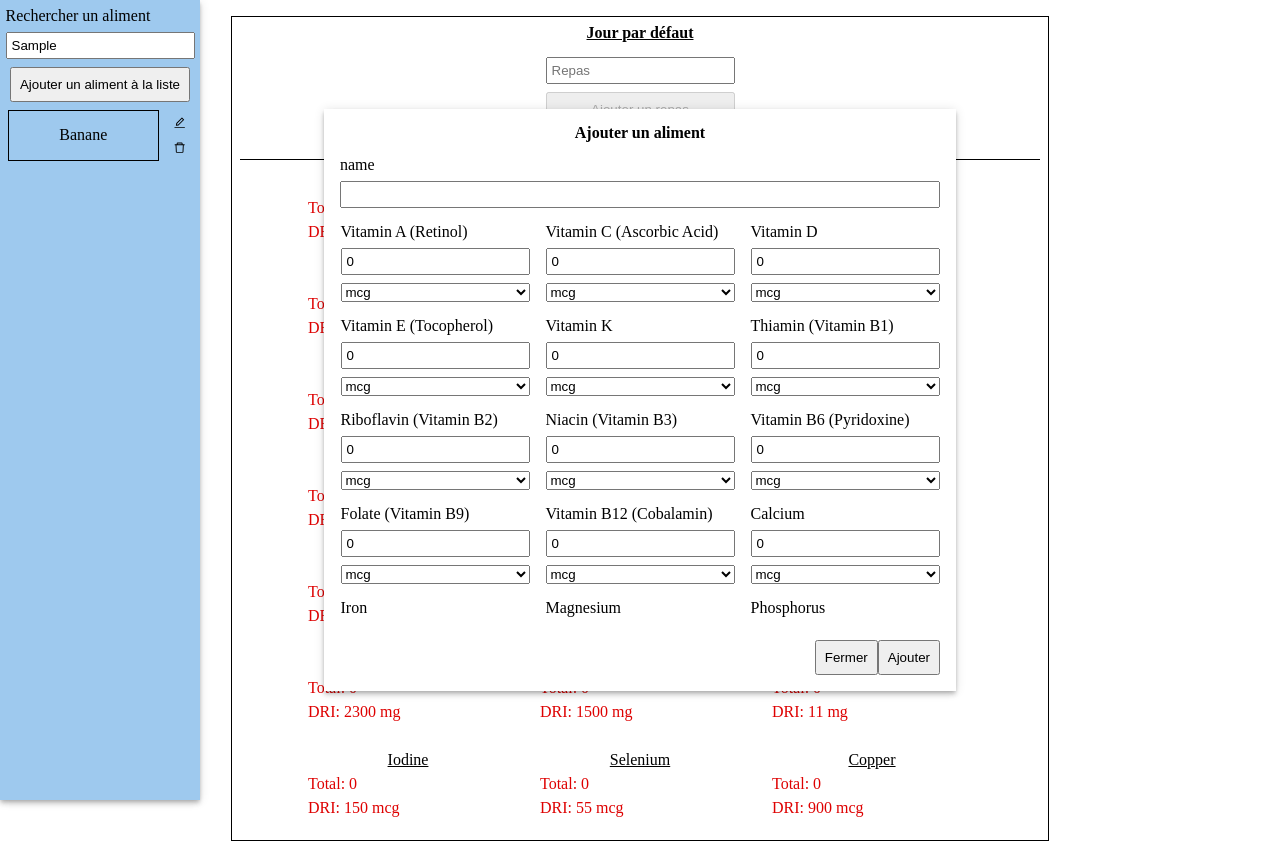
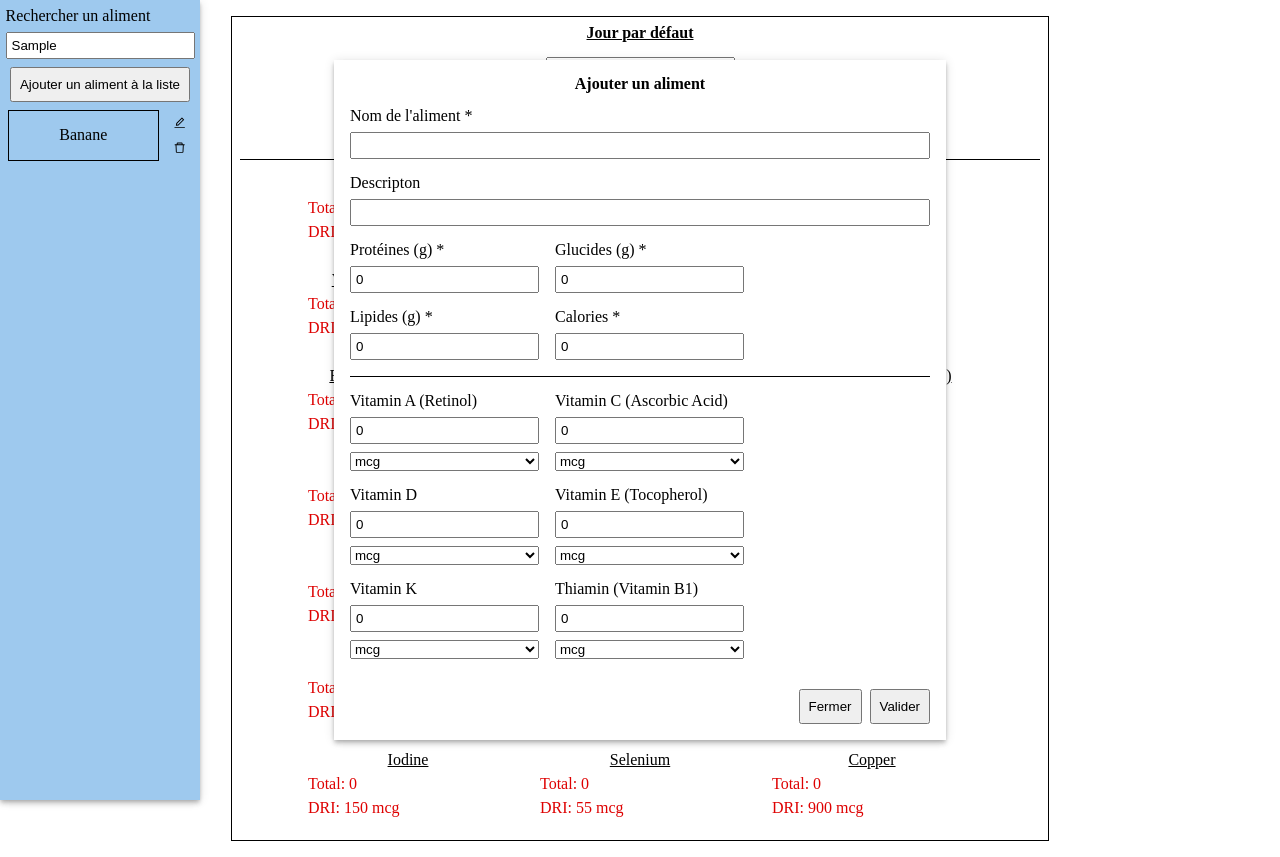
Before and after one commit to Clement-Hue/powerfood, a React (Vite) app in the folder frontend/: page / in a window 1280 px wide. Both pictures are taken after typing "Sample" into the empty fields and a click on the button "Ajouter un aliment à la liste". Built offline with nearby package versions, Linux system fonts and the light colour scheme.

Commit message:
Create FoodDialog

```diff
--- /dev/null
+++ b/frontend/src/modules/board/components/FoodDialog/FoodDialog.module.scss
@@ -0,0 +1,37 @@
+@use "src/styles/sizing";
+
+.container {
+  width: 580px;
+  display: flex;
+  flex-direction: column;
+  gap: sizing.spacing(2);
+}
+
+.nutrients-container {
+  border-top: var(--border);
+  padding-top: sizing.spacing(2);
+  display: flex;
+  flex-direction: row;
+  flex-wrap: wrap;
+  gap: sizing.spacing(2);
+  overflow: auto;
+  max-height: 280px;
+}
+
+.macros-container {
+  display: flex;
+  flex-direction: row;
+  flex-wrap: wrap;
+  gap: sizing.spacing(2);
+}
+
+.buttons-container {
+  align-self: end;
+  display: flex;
+  gap: sizing.spacing(1);
+}
+
+.title {
+  align-self: center;
+  font-weight: var(--font-weight-bold);
+}
--- /dev/null
+++ b/frontend/src/modules/board/components/FoodDialog/FoodDialog.tsx
@@ -0,0 +1,50 @@
+import React from 'react';
+import {Button, Dialog, Input, Select} from "@shares";
+import classes from "./FoodDialog.module.scss"
+import {useFetch, useServices} from "@hooks";
+const FoodDialog: React.FC<Props> = ({open, onClose, title = "Ajouter un aliment"}) => {
+    const {apiService} = useServices();
+    const [nutrients] = useFetch(() => apiService.getNutrients())
+    const handleValidate = () => {
+        onClose?.();
+    }
+    return (
+            <Dialog open={open}>
+                <div className={classes["container"]}>
+                    <span className={classes["title"]}>{title}</span>
+                    <Input required label="Nom de l'aliment" />
+                    <Input label="Descripton" />
+                    <div className={classes["macros-container"]}>
+                        <Input required label="Protéines (g)" min={0} defaultValue={0} type="number"/>
+                        <Input required label="Glucides (g)" min={0} defaultValue={0} type="number"/>
+                        <Input required label="Lipides (g)" min={0} defaultValue={0} type="number"/>
+                        <Input required label="Calories" min={0} defaultValue={0} type="number"/>
+                    </div>
+                    <div className={classes["nutrients-container"]}>
+                        {nutrients?.map((nutrient) => (
+                            <div key={nutrient.id}>
+                                <Input defaultValue={0} min={0} type="number" label={nutrient.name}/>
+                                <Select placeholder="Unité" options={[
+                                    {label: "mcg", value: "mcg"},
+                                    {label: "mg", value: "mg"},
+                                    {label: "g", value: "g"},
+                                ]}/>
+                            </div>
+                        ))}
+                    </div>
+                    <div className={classes["buttons-container"]}>
+                        <Button onClick={onClose}>Fermer</Button>
+                        <Button onClick={handleValidate}>Valider</Button>
+                    </div>
+                </div>
+            </Dialog>
+    );
+};
+
+type Props = {
+   open?: boolean
+    title?: string
+   onClose?: () => void
+}
+
+export default FoodDialog;
--- /dev/null
+++ b/frontend/src/modules/board/components/FoodDialog/index.ts
@@ -0,0 +1 @@
+export {default} from "./FoodDialog.tsx"
--- a/frontend/src/modules/board/components/FoodSearch/FoodSearch.module.scss
+++ b/frontend/src/modules/board/components/FoodSearch/FoodSearch.module.scss
@@ -13,29 +13,3 @@
   box-shadow: var(--shadow-1);
   height: 100%;
 }
-
-.dialog-container {
-  width: 600px;
-  display: flex;
-  flex-direction: column;
-  gap: sizing.spacing(2);
-}
-
-.dialog__nutrients-container {
-  display: flex;
-  flex-direction: row;
-  justify-content: center;
-  flex-wrap: wrap;
-  gap: sizing.spacing(2);
-  overflow: auto;
-  max-height: 400px;
-}
-
-.dialog__buttons-container {
-  align-self: end;
-}
-
-.dialog__title {
-  align-self: center;
-  font-weight: var(--font-weight-bold);
-}
--- a/frontend/src/modules/board/components/FoodSearch/FoodSearch.tsx
+++ b/frontend/src/modules/board/components/FoodSearch/FoodSearch.tsx
@@ -1,44 +1,19 @@
 import React, {useState} from 'react';
 import classes from "./FoodSearch.module.scss"
-import {Button, Dialog, Input, Select} from "@shares";
+import {Button, Input} from "@shares";
 import FoodList from "../FoodList";
 import {Food} from "@typing/app.type.ts";
-import {useServices, useFetch} from "@hooks";
+import FoodDialog from "../FoodDialog";
 
 const FoodSearch: React.FC<Props> = ({selectedFood, onSelect}) => {
     const [searchValue, setSearchValue] = useState("")
     const [open, setOpen] = useState(false)
-    const {apiService} = useServices();
-    const [nutrients] = useFetch(() => apiService.getNutrients())
     return (
         <div className={classes.container}>
             <Input placeholder="Rechercher dans la liste" value={searchValue} onChange={(e) => setSearchValue(e.target.value)} label="Rechercher un aliment"/>
             <Button onClick={() => setOpen(true)}>Ajouter un aliment à la liste</Button>
             <FoodList selected={selectedFood} onSelect={onSelect} />
-            <Dialog open={open}>
-                <div className={classes["dialog-container"]}>
-                    <span className={classes["dialog__title"]}>Ajouter un aliment</span>
-                    <div>
-                        <Input label="name" />
-                    </div>
-                    <div className={classes["dialog__nutrients-container"]}>
-                        {nutrients?.map((nutrient) => (
-                            <div key={nutrient.id}>
-                                <Input defaultValue={0} min={0} type="number" label={nutrient.name}/>
-                                <Select placeholder="Unité" options={[
-                                    {label: "mcg", value: "mcg"},
-                                    {label: "mg", value: "mg"},
-                                    {label: "g", value: "g"},
-                                ]}/>
-                            </div>
-                        ))}
-                    </div>
-                    <div className={classes["dialog__buttons-container"]}>
-                        <Button onClick={() => setOpen(false)}>Fermer</Button>
-                        <Button>Ajouter</Button>
-                    </div>
-                </div>
-            </Dialog>
+            <FoodDialog open={open} onClose={() => setOpen(false)}/>
         </div>
     );
 };
--- a/frontend/src/modules/board/components/NutrientsInfo/NutrientsInfo.module.scss
+++ b/frontend/src/modules/board/components/NutrientsInfo/NutrientsInfo.module.scss
@@ -2,18 +2,32 @@
 
 .container {
   display: flex;
+  flex-direction: row;
   position: absolute;
-  flex-direction: row;
-  flex-wrap: wrap;
   max-width: 400px;
   max-height: 200px;
   overflow: auto;
-  padding: sizing.spacing(1);
+  padding: sizing.spacing(2);
   background-color: var(--light-primary);
   z-index: var(--tooltip-z-index);
   gap: sizing.spacing(2);
   border: var(--border);
   box-shadow: var(--shadow-1);
+}
+
+.macro-container {
+  border-right: var(--border);
+  padding-right: sizing.spacing(2);
+  display: flex;
+  flex-direction: column;
+  gap: sizing.spacing(1);
+}
+
+.micro-container {
+  display: flex;
+  flex-direction: row;
+  gap: sizing.spacing(2);
+  flex-wrap: wrap;
 }
 
 .nutrient-container {
--- a/frontend/src/modules/board/components/NutrientsInfo/NutrientsInfo.tsx
+++ b/frontend/src/modules/board/components/NutrientsInfo/NutrientsInfo.tsx
@@ -4,14 +4,30 @@ import {Food} from "@typing/app.type.ts";
 import {createPortal} from "react-dom";
 
 const NutrientsInfo: React.FC<Props> = ({food, position}) => {
-    return !food?.nutrients?.length ? null : createPortal(
+    const macros = [
+        {name: "Calories", value: food?.calories, unit: "cal"},
+        {name: "Protéines", value: food?.proteins, unit: "g"},
+        {name: "Glucides", value: food?.carbs, unit: "g"},
+        {name: "Lipides", value: food?.lipids, unit: "g"},
+    ]
+    return !food ? null : createPortal(
         <div aria-label={`Information sur ${food.name}`} role="tooltip" style={{left: position?.x,top: position?.y }} className={classes.container}>
+            <div className={classes["macro-container"]}>
+                {macros.map((macro) => (
+                    <div key={macro.name} className={classes["nutrient-container"]}>
+                        <span className={classes["nutrient__name"]}>{macro.name}</span>
+                        <span>{macro.value} {macro.unit}</span>
+                    </div>
+                ))}
+            </div>
+            <div className={classes["micro-container"]}>
                 {food.nutrients.map((nutrient) => (
                     <div key={nutrient.id} className={classes["nutrient-container"]}>
                         <span className={classes["nutrient__name"]}>{nutrient.name}</span>
                         <span>{nutrient.value} {nutrient.unit}</span>
                     </div>
                 ))}
+            </div>
         </div>, document.body
     );
 };
--- a/frontend/src/services/api.service.ts
+++ b/frontend/src/services/api.service.ts
@@ -26,6 +26,9 @@ async function deleteMeal(mealId: string) {
 }
 
 
+/**
+ * Add food to meal or update it if already present
+ */
 // @ts-ignore
 async function addFoodToMeal(mealId: string, foodId: number, {amount = 0, unit = "g"}: {amount: number, unit: Unit} = {} ) {
    return
--- a/frontend/src/shares/Dialog/Dialog.module.scss
+++ b/frontend/src/shares/Dialog/Dialog.module.scss
@@ -4,6 +4,8 @@
   box-sizing: border-box;
   z-index: var(--dialog-z-index);
   position: fixed;
+  overflow: auto;
+  max-height: calc(100vh - 10%);
   box-shadow: var(--shadow-1);
   padding: sizing.spacing(2);
   background-color: white;
--- a/frontend/src/shares/Input/Input.tsx
+++ b/frontend/src/shares/Input/Input.tsx
@@ -1,12 +1,12 @@
 import React, {useId} from 'react';
 import classes from "./Input.module.scss"
 
-const Input: React.FC<Props> = ({label, ...props}) => {
+const Input: React.FC<Props> = ({label, required, ...props}) => {
     const id = useId();
     return (
         <div className={classes.container}>
-            {!!label && <label htmlFor={id}>{label}</label>}
-            <input {...props} className={classes.input} id={id}/>
+            {!!label && <label htmlFor={id}>{label}{required && " *"}</label>}
+            <input {...props} required={required} className={classes.input} id={id}/>
         </div>
     )
 };
```
Also changed, not shown: 1 other file (tests, documents, lock files or other folders). Lines whose indentation alone changed are shown as unchanged.
